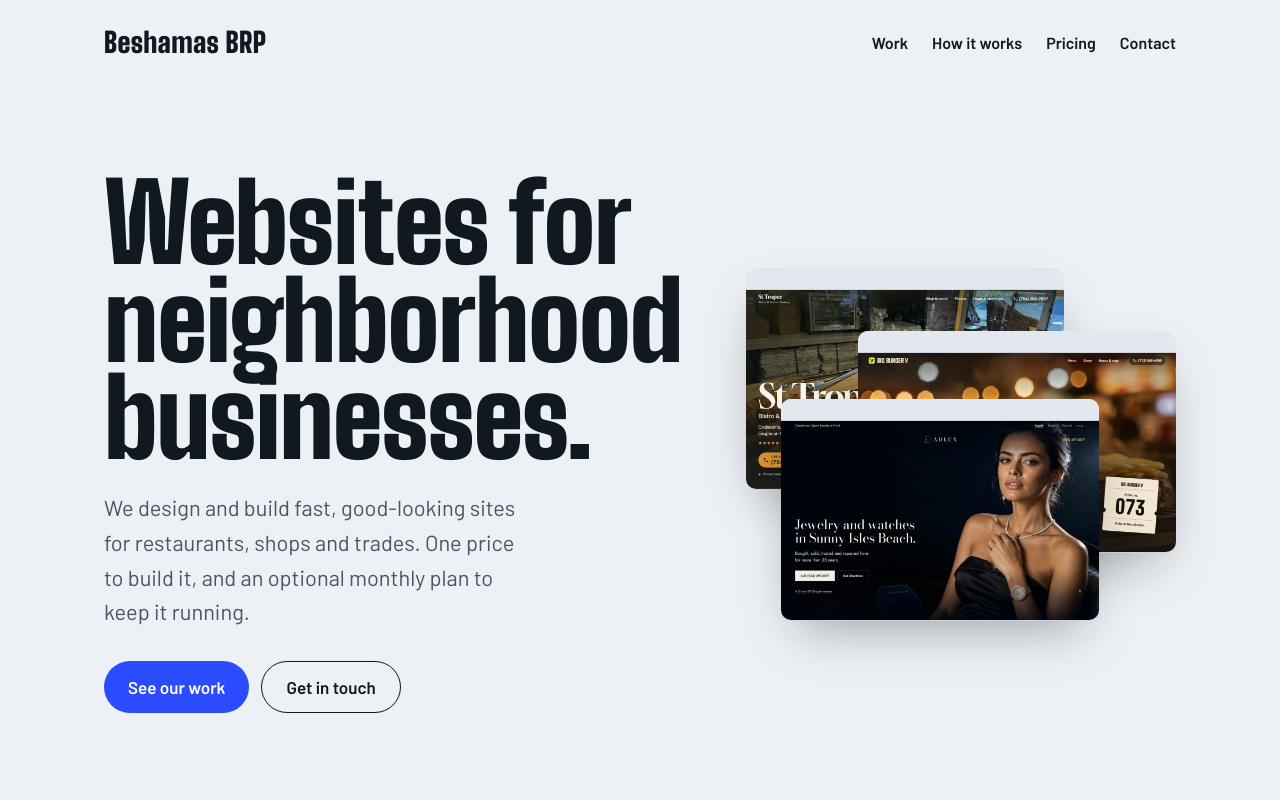
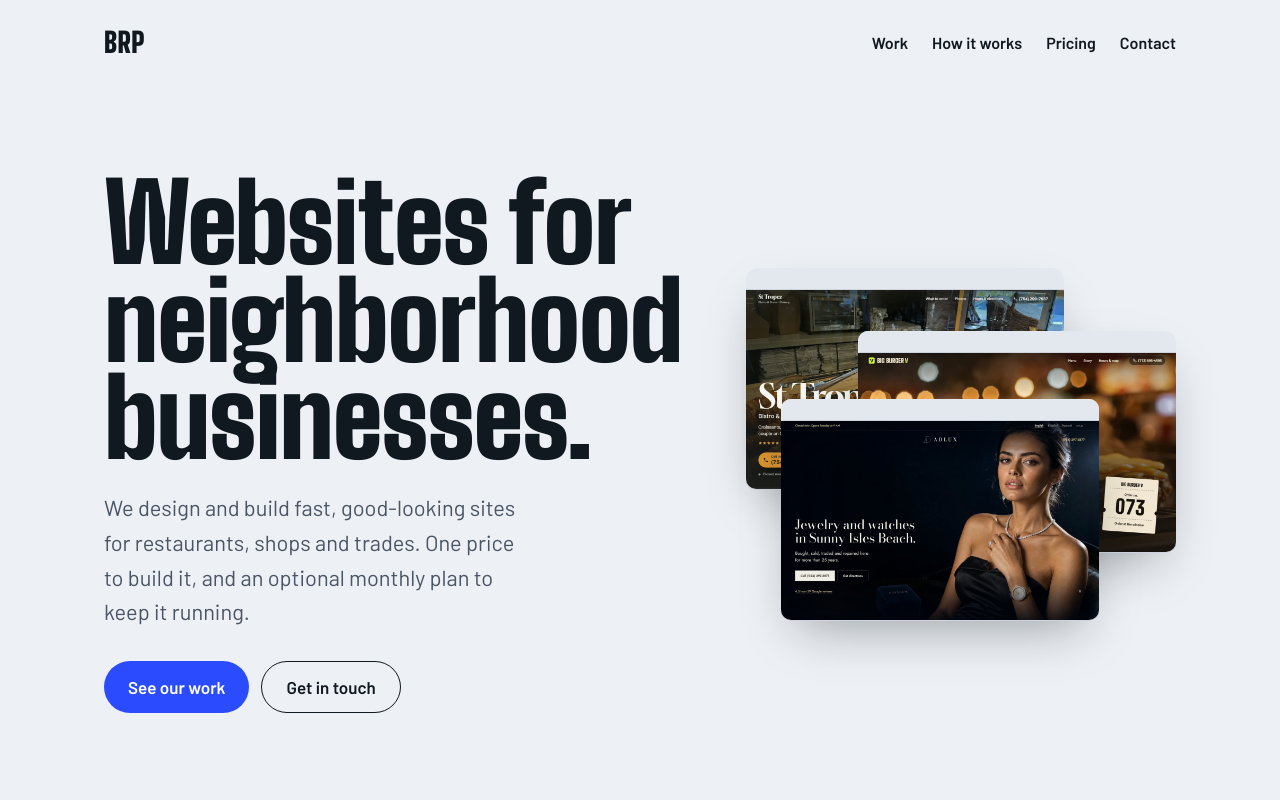
Before and after one commit to benjipri/brp-web-studio, a plain HTML site: page index.html in a window 1280 px wide. Shown: the top 800 px of the page. Drawn offline with Linux system fonts and the light colour scheme.

Commit message:
Brand name BRP in header
Co-Authored-By: Claude Sonnet 5.5 <noreply@anthropic.com>

```diff
--- a/index.html
+++ b/index.html
@@ -82,7 +82,7 @@ footer .wrap{display:grid;gap:1rem}
 </style>
 </head>
 <body>
-<header><div class="wrap"><a class="brand" href="#top">Beshamas BRP</a><nav aria-label="Main"><a href="#work">Work</a><a href="#how">How it works</a><a href="#pricing">Pricing</a><a href="#contact">Contact</a></nav></div></header>
+<header><div class="wrap"><a class="brand" href="#top">BRP</a><nav aria-label="Main"><a href="#work">Work</a><a href="#how">How it works</a><a href="#pricing">Pricing</a><a href="#contact">Contact</a></nav></div></header>
 
 <main id="top">
 <div class="hero hero-in"><div class="wrap">
```
